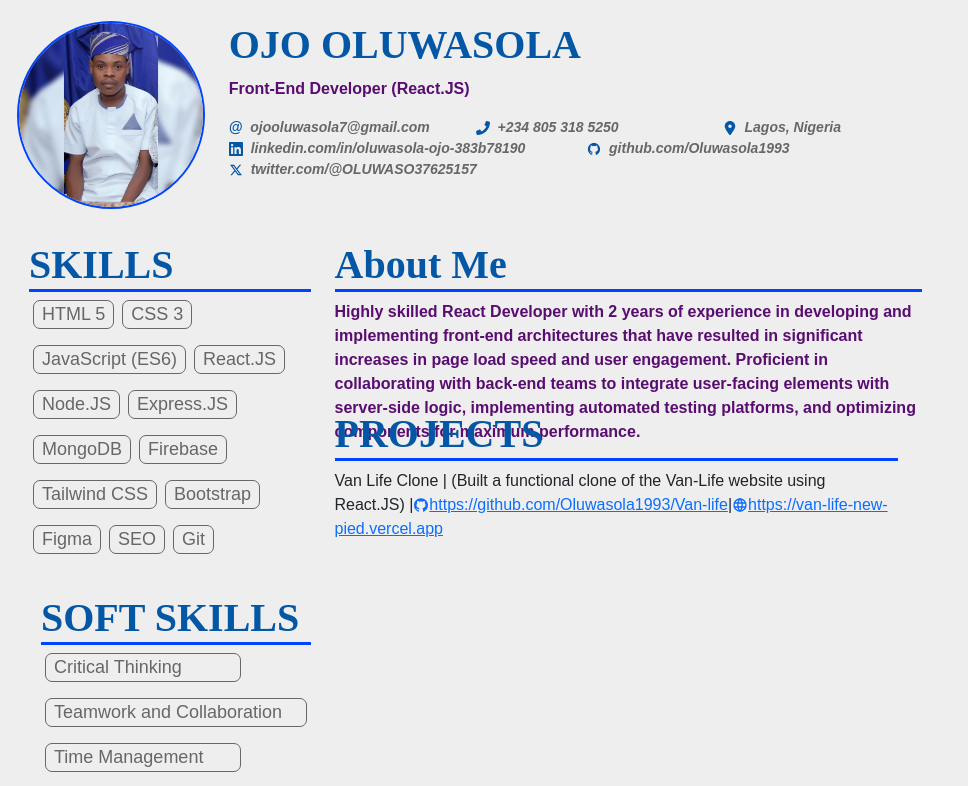
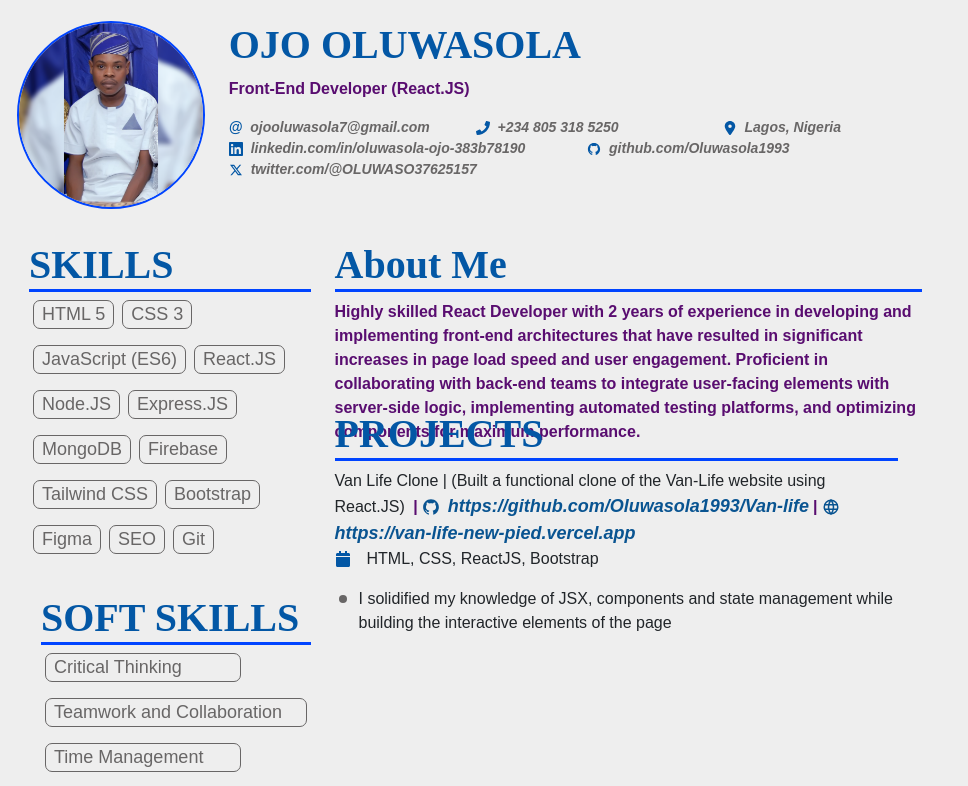
Before and after one commit to Oluwasola1993/My-CV, a React (Vite) app: page / in a window 1280 px wide. Shown: the top 786 px of the page, without its empty margins (0-968 px from the left). Built offline with nearby package versions, Linux system fonts and the light colour scheme.

Commit message:
work in progress

```diff
--- a/src/Components/CV.jsx
+++ b/src/Components/CV.jsx
@@ -152,20 +152,43 @@ const CV = () => {
                 <div className="col-12 col-md-12 col-lg-12">
                   <div>
                     Van Life Clone | (Built a functional clone of the Van-Life
-                    website using React.JS) |
-                    <a href="https://github.com/Oluwasola1993/Van-life">
+                    website using React.JS){" "}
+                    <span className="fw-bold FEd px-lg-1">|</span>
+                    <a
+                      href="https://github.com/Oluwasola1993/Van-life"
+                      className="proLink"
+                    >
                       <span>
-                        <AiOutlineGithub />
+                        <AiOutlineGithub className="me-2" />
+                        https://github.com/Oluwasola1993/Van-life
                       </span>
-                      <span>https://github.com/Oluwasola1993/Van-life</span>
                     </a>
-                    |
-                    <a href="https://van-life-new-pied.vercel.app/">
-                      <span className="">
-                        <TbWorld />
+                    <span className="fw-bold FEd px-lg-1">|</span>
+                    <a
+                      href="https://van-life-new-pied.vercel.app/"
+                      className="proLink"
+                    >
+                      <span>
+                        <TbWorld className="me-2" />
                       </span>
                       <span>https://van-life-new-pied.vercel.app</span>
                     </a>
+                    <div className="d-flex gap-3">
+                      <span className="icon">
+                        <FaCalendar />
+                      </span>
+                      <p>HTML, CSS, ReactJS, Bootstrap</p>
+                    </div>
+                    <div className="d-flex gap-2">
+                      <span className="iC">
+                        <GoDotFill />
+                      </span>
+                      <p>
+                        I solidified my knowledge of JSX, components and state
+                        management while building the interactive elements of
+                        the page
+                      </p>
+                    </div>
                   </div>
                 </div>
               </div>
--- a/src/assets/Cv.css
+++ b/src/assets/Cv.css
@@ -94,4 +94,12 @@ body{
     .moveUp{
         margin-top: 0vh;
     }
+
+    .proLink{
+        color: rgb(9, 84, 145);
+        font-style: oblique;
+        font-size: 13px;
+        font-weight: bold;
+        text-decoration: none;
+    }
 }
```
